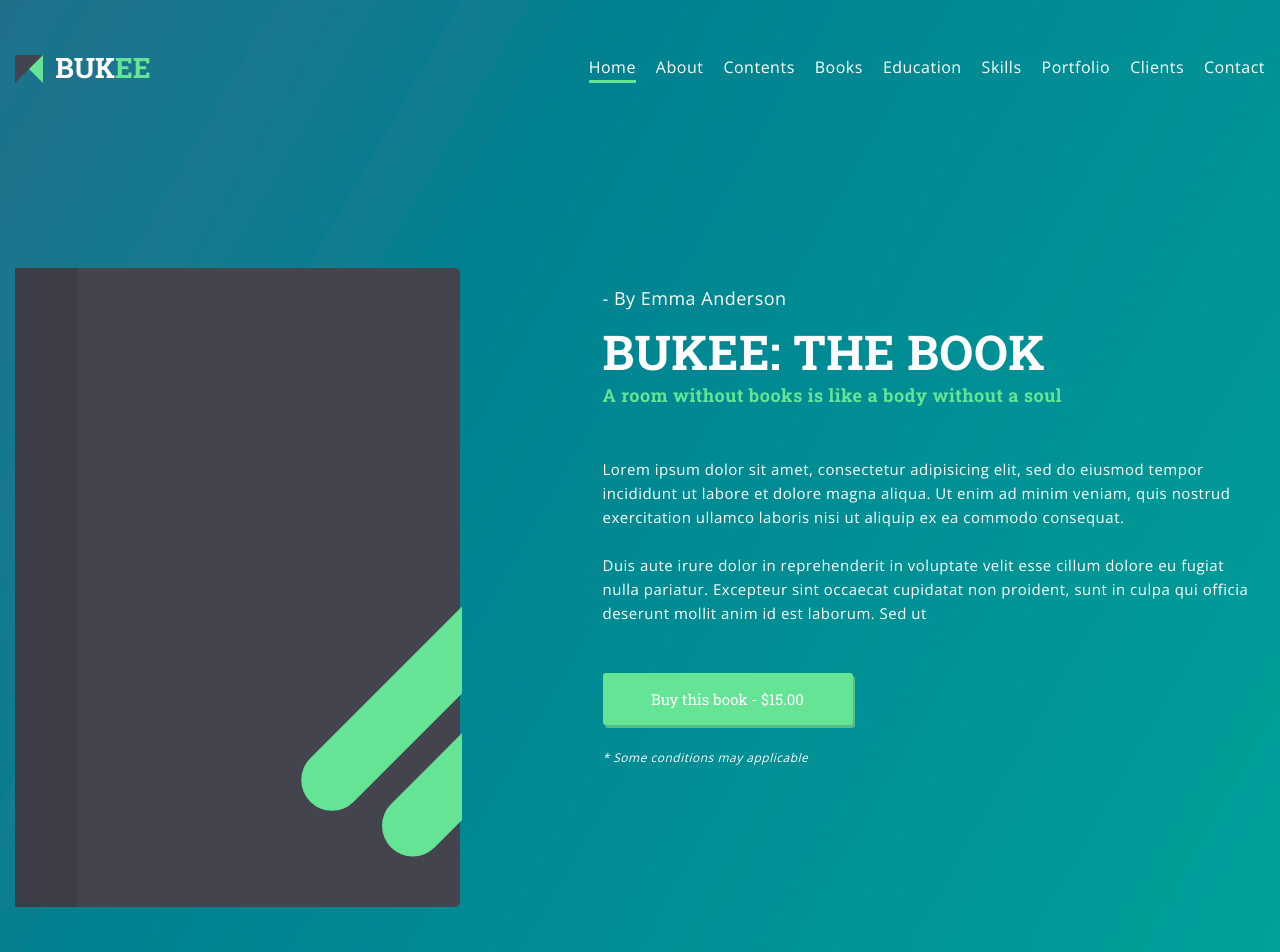
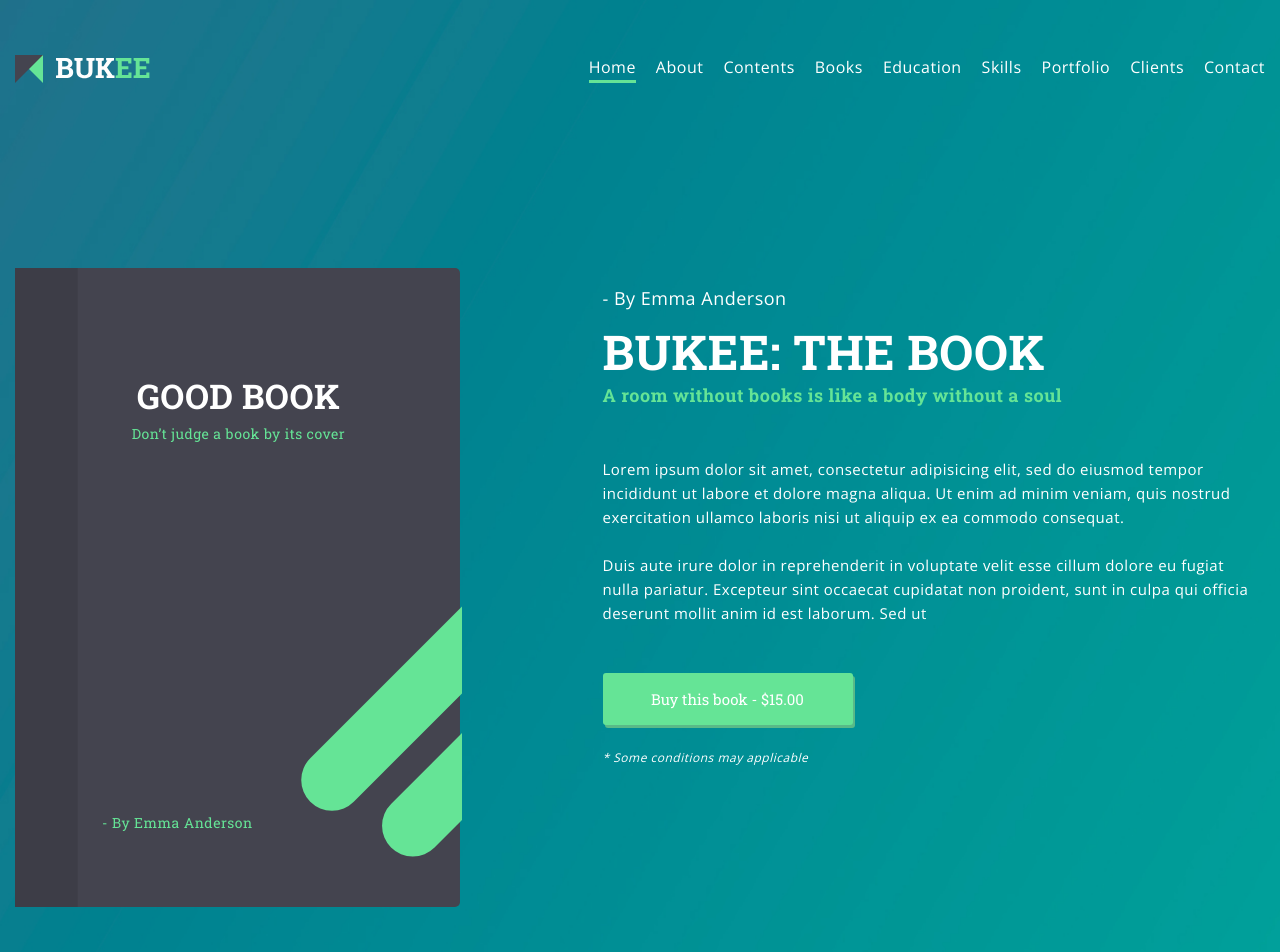
Before and after one commit to Slauva/Bukee, a website: page src/views/index.html in a window 1280 px wide. Shown: the top 952 px of the page. Drawn offline with nearby package versions, Linux system fonts and the light colour scheme; files that its build step writes are made by us from their sources; files whose address does not match are found by name.

Commit message:
book ready

```diff
--- a/src/blocks/main/_main.scss
+++ b/src/blocks/main/_main.scss
@@ -56,6 +56,32 @@
         max-width: 447px;
         height: 643px;
         background: url(../img/sprites/intermediate-svg/book.svg) no-repeat;
+        position: relative;
+        &__title {
+            margin-top: 116px;
+            color: $light-color;
+            text-transform: uppercase;
+            font-weight: 700;
+            font-size: 34px;
+            letter-spacing: 0.4px;
+            text-align: center;
+        }
+        &__subtitle {
+            text-align: center;
+            color: $emerald;
+            font-size: 14px;
+            letter-spacing: 0.5px;
+            line-height: 24px;
+        }
+        &__author {
+            position: absolute;
+            left: 87px;
+            bottom: 62px;
+            color: $emerald;
+            font-size: 14px;
+            letter-spacing: 0.5px;
+            line-height: 24px;
+        }
     }
 }
 .block-text {
@@ -232,7 +258,7 @@
                     font-family: 'Open Sans', serif;
                     line-height: 22px;
                     padding: 0 7px;
-                    color: #fff;
+                    color: $light-color;
                     background-color: #5fc9b6;
                 }
             }
@@ -268,7 +294,7 @@
 }
 
 .btn {
-    color: white;
+    color: $light-color;
     text-align: center;
     background: $gradient;
     padding: 12px 45px;
--- a/src/blocks/main/main.html
+++ b/src/blocks/main/main.html
@@ -20,6 +20,9 @@
         <div class="block-book">
             <div class="block-book-demo">
                 <!-- Book -->
+                <h3 class="block-book-demo__title">Good book</h3>
+                <p class="block-book-demo__subtitle">Don’t judge a book by its cover</p>
+                <p class="block-book-demo__author">- By Emma Anderson</p>
             </div>
             <div class="block-text">
                 <p class="block-text__name">- By Emma Anderson</p>
```
